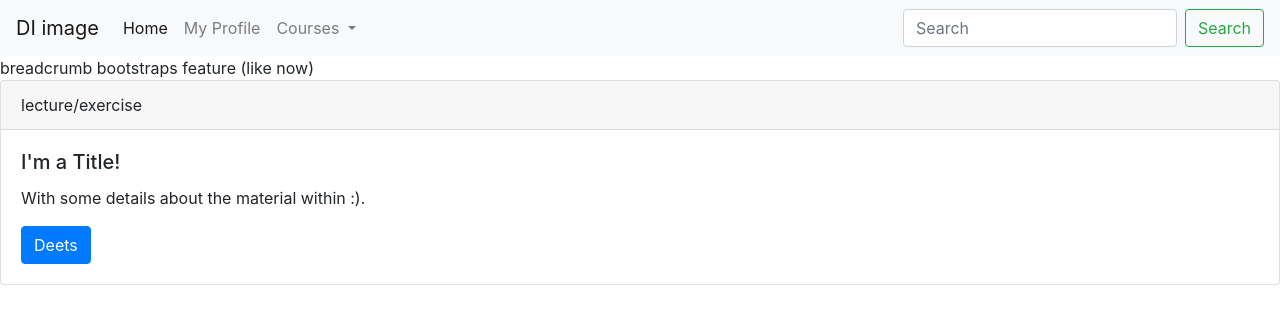
After one commit to jfrance00/di_platform_reboot, a Python web app: template di_app/templates/lesson.html in a window 1280 px wide. The commit adds this page. Shown: the top 324 px of the page. Run offline with Jinja, Linux system fonts and the light colour scheme; the template is opened without the code that fills it, so the values that code supplies are empty; some libraries are stand-ins or nearby versions.

Commit message:
adding templates for the lessons with cards ideas

```diff
--- a/di_app/templates/base.html
+++ b/di_app/templates/base.html
@@ -33,17 +33,17 @@
           Courses
         </a>
         <div class="dropdown-menu" aria-labelledby="navbarDropdown">
-          <a class="dropdown-item" href="#">Action</a>
-          <a class="dropdown-item" href="#">Another action</a>
+          <a class="dropdown-item" href="#">Python</a>
+          <a class="dropdown-item" href="#">JavaScript</a>
           <div class="dropdown-divider"></div>
           <a class="dropdown-item" href="#">Something else here</a>
         </div>
       </li>
       <li class="nav-item">
-        <a class="nav-link" href="#" tabindex="-1" aria-disabled="true">Python</a>
+        <a class="nav-link" href="#" tabindex="-1" aria-disabled="true"></a>
       </li>
       <li class="nav-item">
-        <a class="nav-link disabled" href="#" tabindex="-1" aria-disabled="true">JavaScript</a>
+        <a class="nav-link disabled" href="#" tabindex="-1" aria-disabled="true"></a>
       </li>
     </ul>
     <form class="form-inline my-2 my-lg-0">
--- /dev/null
+++ b/di_app/templates/lesson.html
@@ -0,0 +1,23 @@
+{% extends 'base.html' %}
+
+{% block title %} Day {% endblock %}
+
+
+{% block body %}
+
+breadcrumb bootstraps feature (like now)
+
+
+<div class="card">
+  <div class="card-header">
+    lecture/exercise
+  </div>
+  <div class="card-body">
+    <h5 class="card-title">I'm a Title!</h5>
+    <p class="card-text"> With some details about the material within :).</p>
+    <a href="#" class="btn btn-primary"> Deets</a>
+  </div>
+</div>
+
+
+{% endblock %}
```
Also changed, not shown: di_app/templates/days.html (added, +23 -0 lines), di_app/templates/exercise.html (added, +12 -0 lines), di_app/templates/weeks.html (added, +22 -0 lines), di_app/views.py (line endings or trailing spaces).
